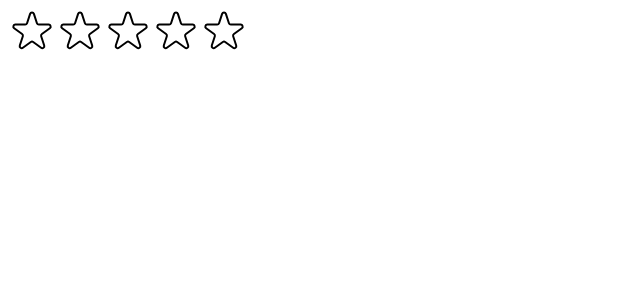
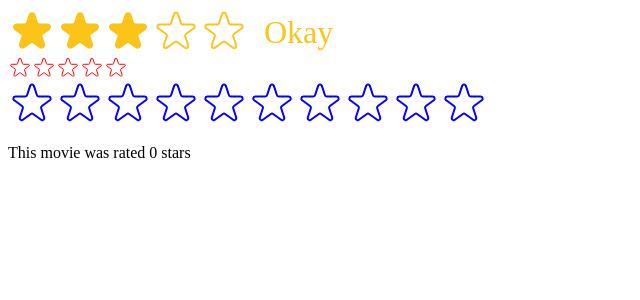
Before and after one commit to mfadhili/usePopcorn, a React (Create React App) app: page / in a window 1280 px wide. Shown: the top 300 px of the page, without its empty margins (0-640 px from the left). Built offline with nearby package versions, Linux system fonts and the light colour scheme.

Commit message:
start rating feat

```diff
--- a/src/components/StarRating.js
+++ b/src/components/StarRating.js
@@ -11,9 +11,14 @@
 }
 
 
-/* MAXRATING DESTRUCTURED TO HAVE A DEFAULT VALUE OF 5 INCASE THE VALUE IS NOT PASSED*/
-const StarRating = ({maxRating = 5 , color='#FCC419', size=48}) => {
-    const [rating, setRating] = useState(0);
+/* MAX RATING DESTRUCTURED TO HAVE A DEFAULT VALUE OF 5 IN CASE THE VALUE IS NOT PASSED*/
+/* DEFAULT PROPS HELP AS FALL BACKS*/
+/* CLASS NAME PROPERTY ALLOWS FOR ONE TO EVEN PASS CLASSNAMES AND HAVE MORE CONTROL OVER PROPERTIES LIKE FONT*/
+const StarRating = ({
+                        maxRating = 5 , color='#FCC419',defaultRating=0,
+                        size=48, className='', messages=[], onSetRating
+}) => {
+    const [rating, setRating] = useState(defaultRating);
     const [tempRating, setTempRating] = useState(0);
 
     const textStyle = {
@@ -24,11 +29,12 @@
     }
 
     function handleRating(rating) {
-        setRating(rating)
+        setRating(rating);
+        onSetRating(rating);
     }
 
     return (
-        <div style={containerStyle}>
+        <div style={containerStyle} className={className}>
             <div className="" style={starContainer}>
                 {Array.from({length: maxRating}, (_,i)=>
                     <Star key={i}
@@ -42,7 +48,13 @@
                 )}
             </div>
             {/*SWITCHES TO EMPTY STRING WHEN THE RATING IS FALSY*/}
-            <p style={textStyle}>{tempRating ? tempRating : rating || ""}</p>
+            <p style={textStyle}>
+                { messages.length === maxRating?
+                    messages[tempRating ? tempRating -1 : rating-1]
+                    :
+                    tempRating ? tempRating : rating || ""
+                }
+            </p>
         </div>
     );
 };
@@ -51,8 +63,8 @@
 export function Star({onRate, full, onHoverIn, onHoverOut, color, size}) {
 
     const starStyle ={
-        width: "48px",
-        height: "48px",
+        width: `${size}px`,
+        height: `${size}px`,
         display: "block",
         cursor: "pointer"
     }
@@ -66,8 +78,8 @@
                 <svg
                     xmlns="http://www.w3.org/2000/svg"
                     viewBox="0 0 20 20"
-                    fill="#000"
-                    stroke="#000"
+                    fill={color}
+                    stroke={color}
                 >
                     <path
                         d="M9.049 2.927c.3-.921 1.603-.921 1.902 0l1.07 3.292a1 1 0 00.95.69h3.462c.969 0 1.371 1.24.588 1.81l-2.8 2.034a1 1 0 00-.364 1.118l1.07 3.292c.3.921-.755 1.688-1.54 1.118l-2.8-2.034a1 1 0 00-1.175 0l-2.8 2.034c-.784.57-1.838-.197-1.539-1.118l1.07-3.292a1 1 0 00-.364-1.118L2.98 8.72c-.783-.57-.38-1.81.588-1.81h3.461a1 1 0 00.951-.69l1.07-3.292z"
@@ -78,7 +90,7 @@
                     xmlns="http://www.w3.org/2000/svg"
                     fill="none"
                     viewBox="0 0 24 24"
-                    stroke="#000"
+                    stroke={color}
                 >
                     <path
                         strokeLinecap="round"
--- a/src/index.js
+++ b/src/index.js
@@ -1,14 +1,32 @@
-import React from 'react';
+import React, {useState} from 'react';
 import ReactDOM from 'react-dom/client';
 //import './index.css';
 import App from './App';
 import StarRating from "./components/StarRating";
 
 
+function Test() {
+    const [movieRating, setMovieRating] = useState(0)
+    return (
+        <div>
+            <StarRating color={"blue"} maxRating={10} onSetRating={setMovieRating}/>
+            <p>This movie was rated {movieRating} stars</p>
+        </div>
+    );
+}
+
 const root = ReactDOM.createRoot(document.getElementById('root'));
+
 root.render(
   <React.StrictMode>
     {/*<App />*/}
-      <StarRating maxRating={5}/>
+      <StarRating
+          maxRating={5} className={"test"}
+          messages={["Terrible", "Bad", "Okay", "Good", "Amazing"]}
+          defaultRating={3}
+      />
+      <StarRating maxRating={5} color={"red"} size={24}/>
+
+      <Test/>
   </React.StrictMode>
 );
```
